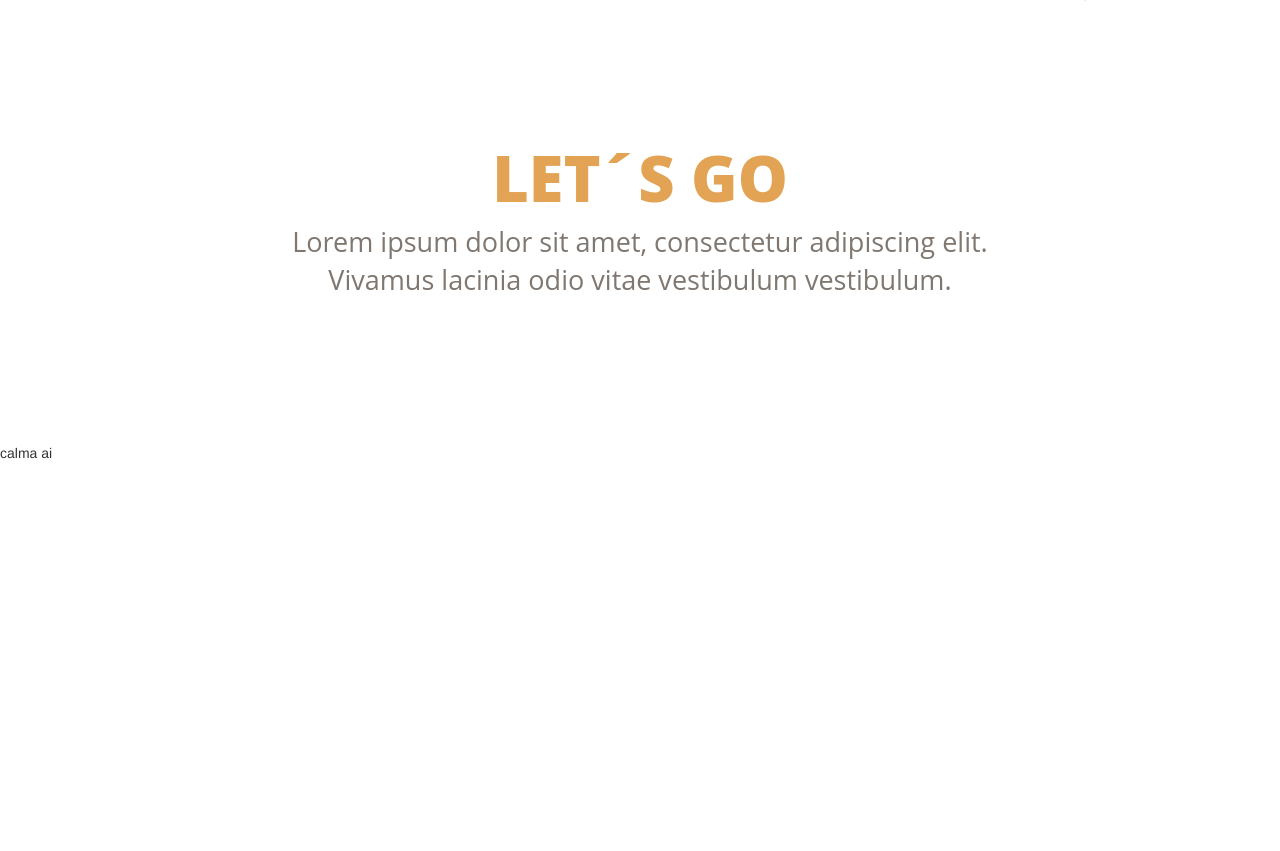
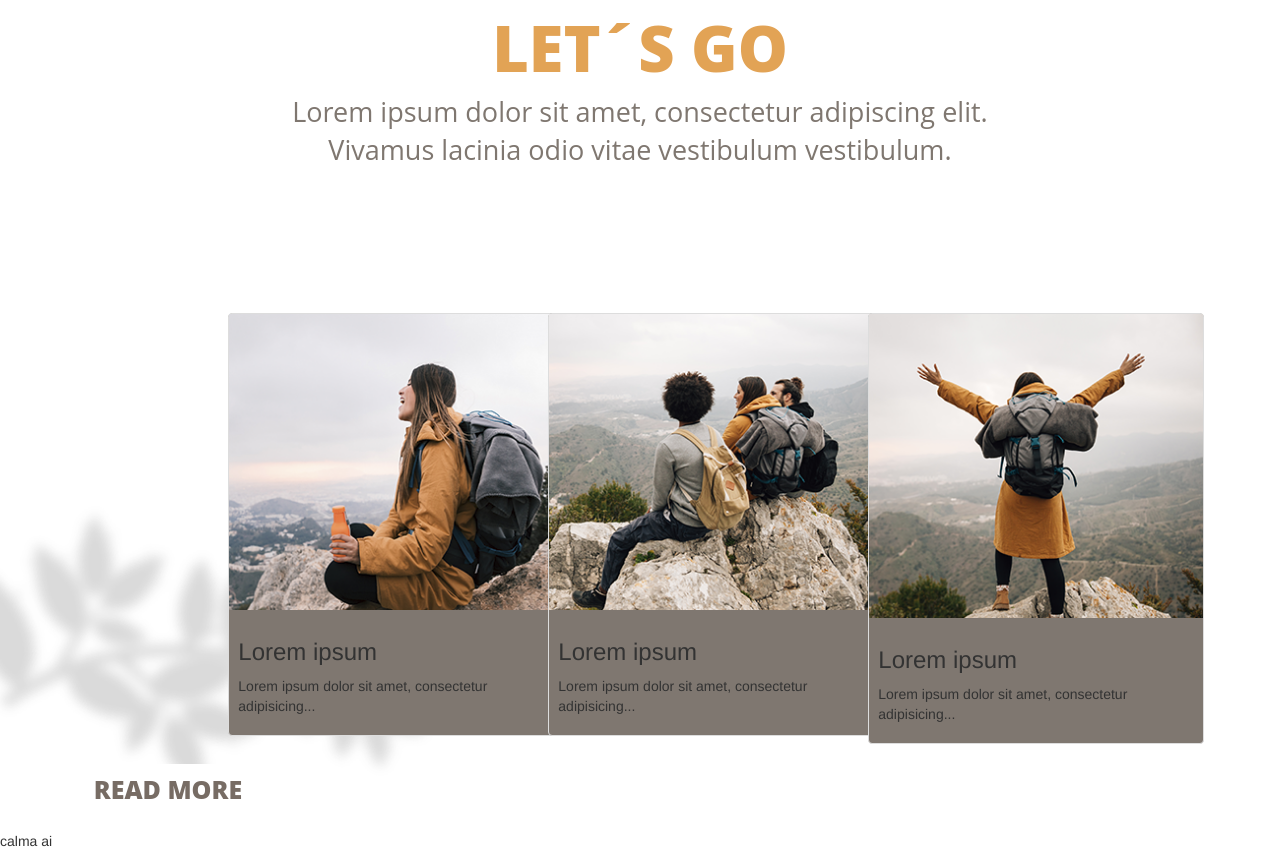
Before and after one commit to M3RCX/summerhiking, a plain HTML site: page public/index.html in a window 1280 px wide. Shown: the part 1041-1892 px from the top of the page. Before the commit the page ends 1504 px from the top, so only its background shows below. Drawn offline with Linux system fonts and the light colour scheme.

Commit message:
painel de fotos

```diff
--- a/gruntfile.js
+++ b/gruntfile.js
@@ -1,6 +1,6 @@
 module.exports = function(grunt) {
     grunt.initConfig({
-           C:{
+           browserSync:{
                 public:{
                      bsFiles: {
                           src:['public/**/*']
--- a/public/css/style.scss
+++ b/public/css/style.scss
@@ -5,6 +5,7 @@ $readmore:#ffffff;
 $readmoretxtcolor:#776c64;
 $gotitle:#e2a355;
 $gotext:#7f7770;
+$contentbackground: #7f7770;
 
 @mixin bg1 {
     background-image: url(../assets/bgteste2.png);
@@ -15,6 +16,13 @@ $gotext:#7f7770;
 
 
 
+}
+
+@mixin bgGo{
+    background-image: url(../assets/bggo.png);
+    background-repeat: no-repeat;
+    background-size: 514px;
+    background-position: -5% 95%;
 }
 
 
@@ -43,7 +51,8 @@ $gotext:#7f7770;
 .time{
     width: 100%;
 
-    padding: 0;
+    padding-top: 100px;
+    padding-left: 100px;
     @include bg1();
 }
 
@@ -55,8 +64,7 @@ $gotext:#7f7770;
     font-weight: 800;
     font-family: "Open Sans";
     filter: drop-shadow(2.575px -4.286px 2.5px rgba(84,82,79,0.22));
-    margin-top: 250px;
-    margin-left: 47px;
+
 }
 
 .time__subtitle{
@@ -111,6 +119,10 @@ $gotext:#7f7770;
     color:$readmoretxtcolor;
 }
 
+.go{
+    @include bgGo();
+}
+
 .go__title{
     text-transform: uppercase;
     font-size: 63px;
@@ -129,3 +141,11 @@ $gotext:#7f7770;
     text-align: center;
 
 }
+
+.content{
+    background-color: $contentbackground;
+    padding: 0;
+    width: 336px;
+    margin-left: auto;
+    margin-right: auto;
+}
--- a/public/index.html
+++ b/public/index.html
@@ -48,8 +48,8 @@
 
       <main>
 
-          <div class="time ">
-            <div class="container">
+          <div class="time container-fluid">
+
 
 
               <h1 class="time__title">it's time for hiking</h1>
@@ -58,15 +58,47 @@
                 <a href="#" class="time__readmore">Read more</a>
               </div>
               <p class="time__text">Lorem ipsum dolor sit amet, consectetur adipiscing elit, sed do iusmod tempor incididunt ut labore et dolore magna</p>
-            </div>
-
-
-
 
           </div>
-          <div class="container go">
+          <div class="container-fluid go">
             <h1 class="go__title text-center">LET´S go</h1>
             <p class="go__text text-center col-lg-8 col-lg-offset-2 col-md-9 col-md-offset-1 col-xs-7 col-xs-offset-2">Lorem ipsum dolor sit amet, consectetur adipiscing elit. Vivamus lacinia odio vitae vestibulum vestibulum. </p>
+
+            <div class="row ">
+              <div class="col-sm-6 col-sm-offset-2 col-md-2 col-md-offset-1 col-lg-2 col-lg-offset-2">
+                <div class="thumbnail content">
+                  <img class="content__img img-responsive" src="./assets/content1.png" alt="...">
+                  <div class="caption">
+                    <h3>Lorem ipsum</h3>
+                    <p>Lorem ipsum dolor sit amet,
+                      consectetur  adipisicing...</p>
+                  </div>
+                </div>
+              </div>
+              <div class="col-sm-6 col-sm-offset-2 col-md-2 col-md-offset-1 col-lg-2 col-lg-offset-1">
+                <div class="thumbnail content">
+                  <img class="content__img img-responsive" src="./assets/content2.png" alt="...">
+                  <div class="caption">
+                    <h3>Lorem ipsum</h3>
+                    <p>Lorem ipsum dolor sit amet,
+                      consectetur  adipisicing...</p>
+                  </div>
+                </div>
+              </div>
+              <div class="col-sm-6 col-sm-offset-2 col-md-2 col-md-offset-1 col-lg-2 col-lg-offset-1">
+                <div class="thumbnail content">
+                  <img class="content__img img-responsive" src="./assets/content3.png" alt="...">
+                  <div class="caption content__caption">
+                    <h3>Lorem ipsum</h3>
+                    <p>Lorem ipsum dolor sit amet,
+                      consectetur  adipisicing...</p>
+                  </div>
+                </div>
+              </div>
+            </div>
+            <div class="time__readmoreback">
+              <a href="#" class="time__readmore">Read more</a>
+            </div>
           </div>
           calma ai
           <script src="./js/jquery/jquery.js"></script>
```
Also changed, not shown: public/assets/bggo.png (added), public/assets/content1.png (added), public/assets/content2.png (added), public/assets/content3.png (added), public/css/style.css, 1 other file.
